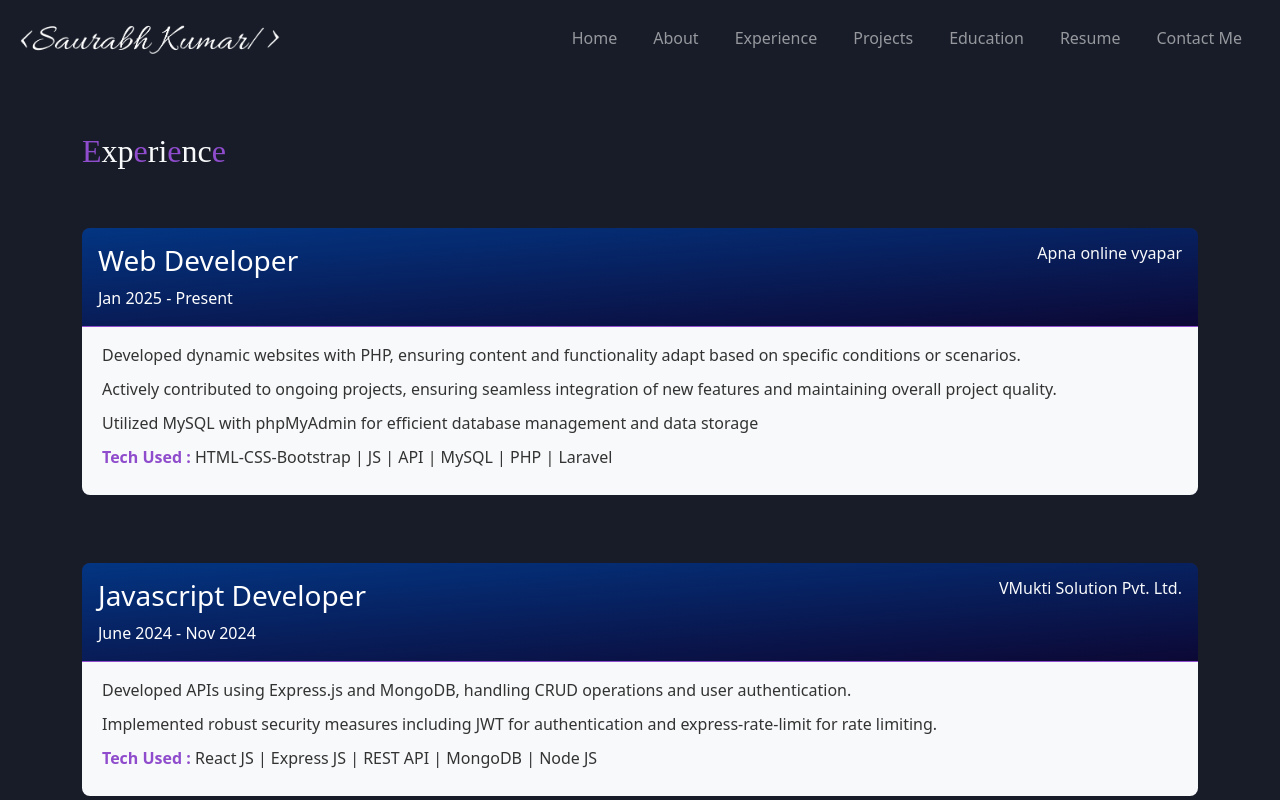
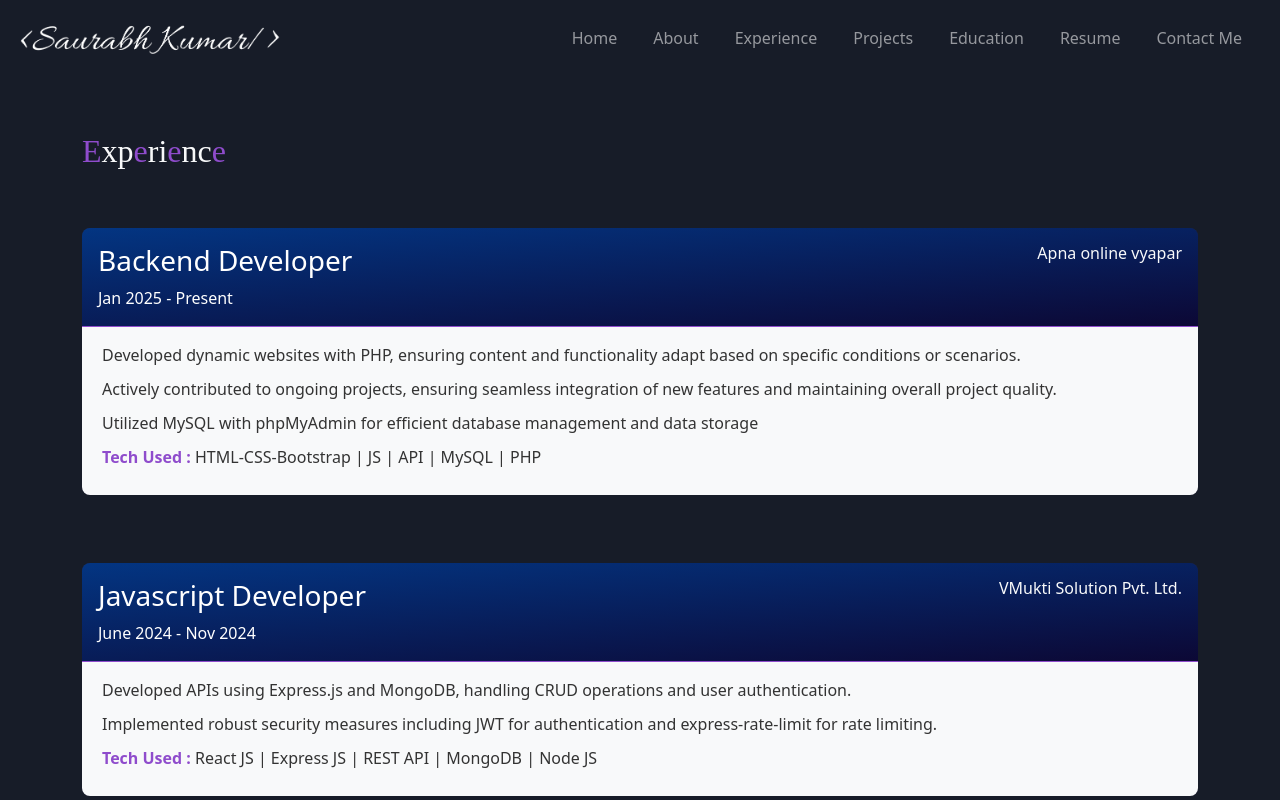
Before and after one commit to SaurabhKumarDev/Portfolio, a React (Create React App) app: page /experience in a window 1280 px wide. Shown: the top 800 px of the page. Built offline with nearby package versions, Linux system fonts and the light colour scheme; a web font is replaced by a local one.

Commit message:
Update Experience.js

```diff
--- a/src/assets/json/Experience.js
+++ b/src/assets/json/Experience.js
@@ -1,12 +1,12 @@
 export const ExperienceData = [
     {
-        "title": "Web Developer",
+        "title": "Backend Developer",
         "company": {
             "name": "Apna online vyapar",
             "url": "https://apnaonlinevyapar.com/"
         },
         "period": "Jan 2025 - Present",
-        "tech": "HTML-CSS-Bootstrap | JS | API | MySQL | PHP | Laravel",
+        "tech": "HTML-CSS-Bootstrap | JS | API | MySQL | PHP",
         "details": [
             "Developed dynamic websites with PHP, ensuring content and functionality adapt based on specific conditions or scenarios.",
             "Actively contributed to ongoing projects, ensuring seamless integration of new features and maintaining overall project quality.",
```
